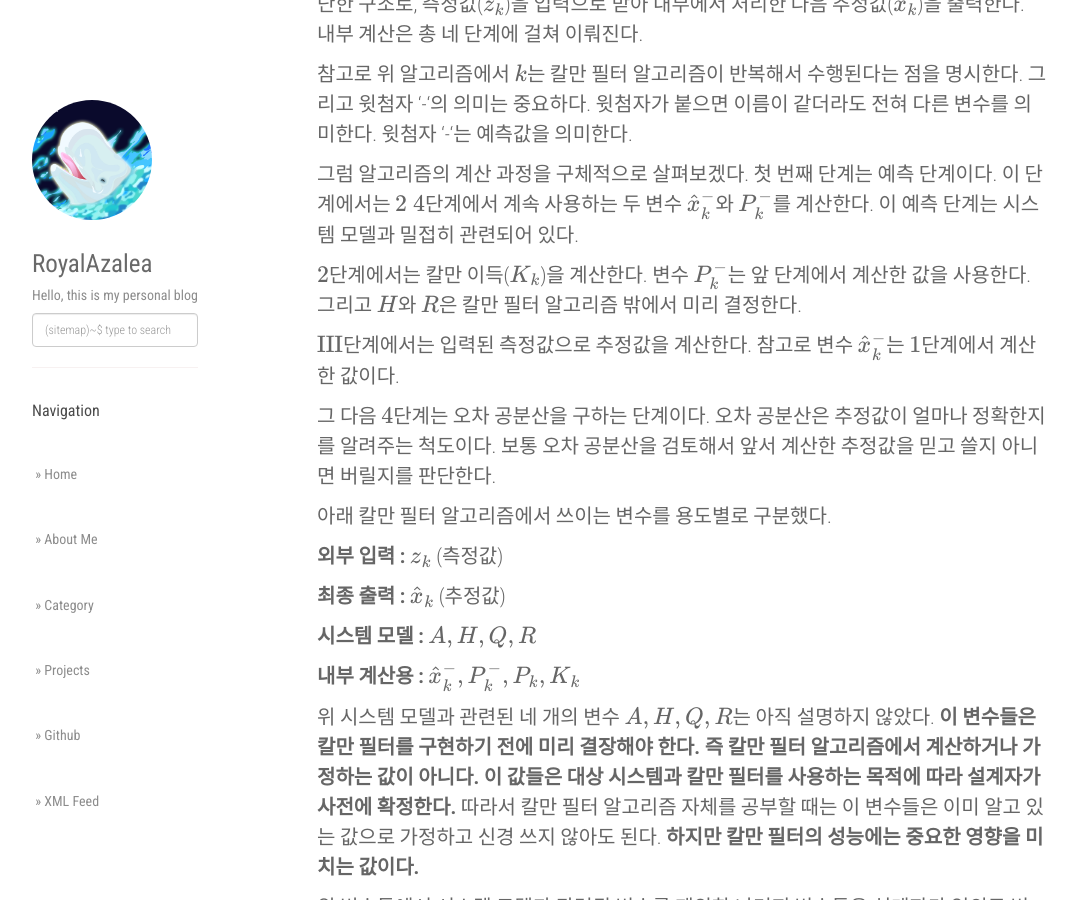
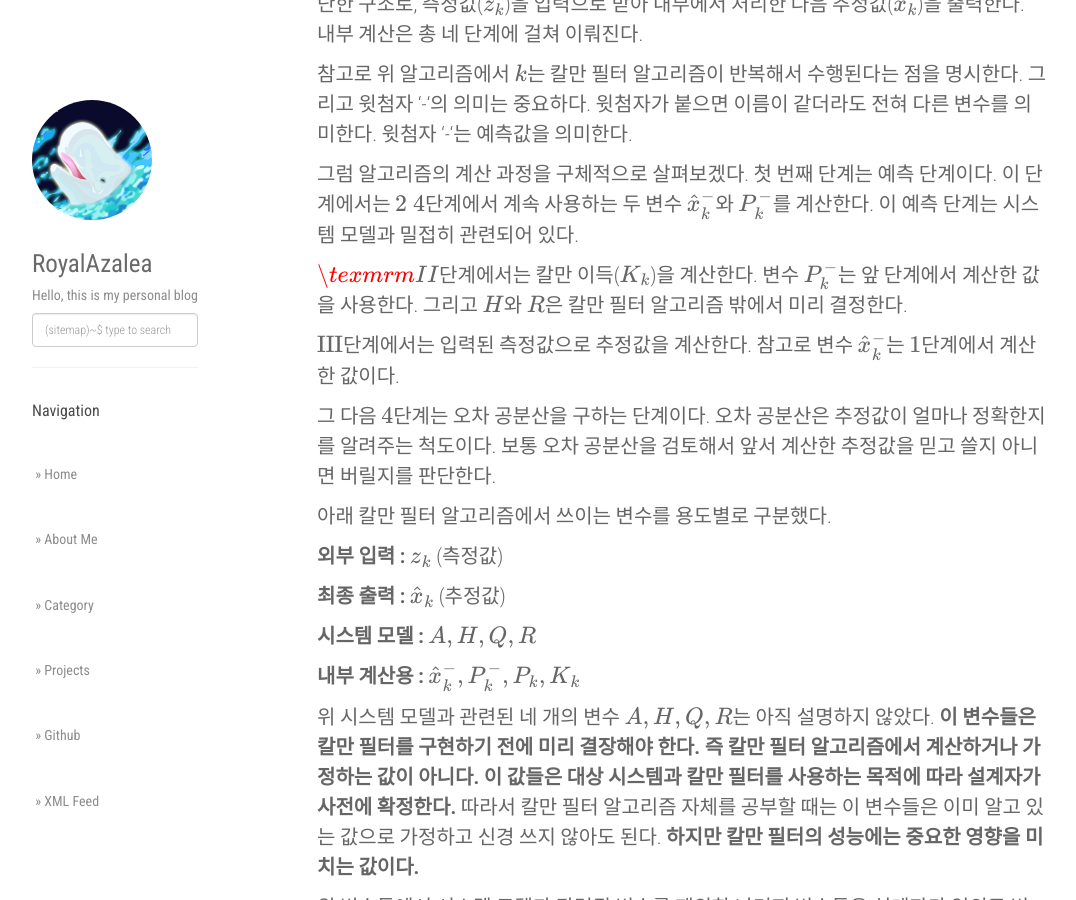
Before and after one commit to RoyalAzalea/RoyalAzalea.github.io, a Jekyll site: the page built from _posts/kalman-filter-study/2017-03-02-kalman-filter-study.md, in a window 1280 px wide and 900 px high, scrolled down 960 px. Shown: the whole window, without its empty margins (53-1129 px from the left). Built offline with Jekyll 4.4.1, drawn with Linux system fonts in a browser that asks for light colours; nearby versions of some CDN libraries; formulas are drawn with MathJax 3; some of the changed text lies outside the part shown.

Commit message:
update_test

```diff
--- a/_posts/kalman-filter-study/2017-03-02-kalman-filter-study.md
+++ b/_posts/kalman-filter-study/2017-03-02-kalman-filter-study.md
@@ -22,7 +22,7 @@ categories: [kalman_filter, matlab]
 $\hat{x}_k^{-}$와 $P_k^{-}$를 계산한다. 이 예측 단계는 시스템 모델과 밀접히 관련되어
 있다.
 
-$\mathrm{2}$단계에서는 칼만 이득($K_k$)을 계산한다. 변수 $P_k^{-}$는 앞
+$\textit{\texmrm{II}}$단계에서는 칼만 이득($K_k$)을 계산한다. 변수 $P_k^{-}$는 앞
 단계에서 계산한 값을 사용한다. 그리고 $H$와 $R$은 칼만 필터 알고리즘 밖에서 미리
 결정한다.
 
```
Also changed, not shown: _posts/kalman-filter-study/2017-03-05-kalman-filter-study.md (added).
